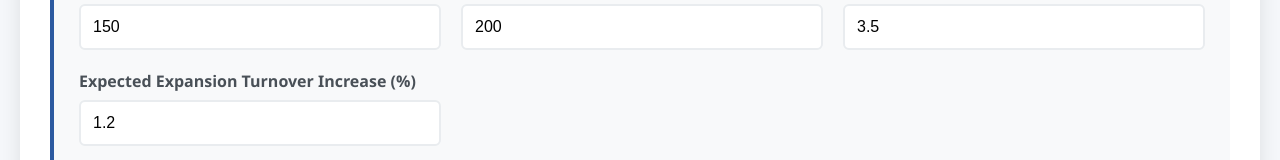
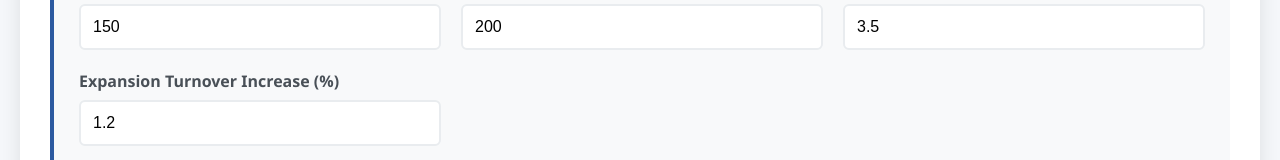
Before and after one commit to ptsag/nurse-staffing, a plain HTML site: page index.html in a window 1280 px wide. Shown: the part 348-508 px from the top of the page. Drawn offline with Linux system fonts and the light colour scheme.

Commit message:
Update index.html

```diff
--- a/index.html
+++ b/index.html
@@ -271,7 +271,7 @@
                         <input type="number" id="turnoverRate" value="3.5" step="0.1" min="0" max="50">
                     </div>
                     <div class="input-group">
-                        <label>Expected Expansion Turnover Increase (%)</label>
+                        <label>Expansion Turnover Increase (%)</label>
                         <input type="number" id="expansionTurnover" value="1.2" step="0.1" min="0" max="10">
                     </div>
                 </div>
```
